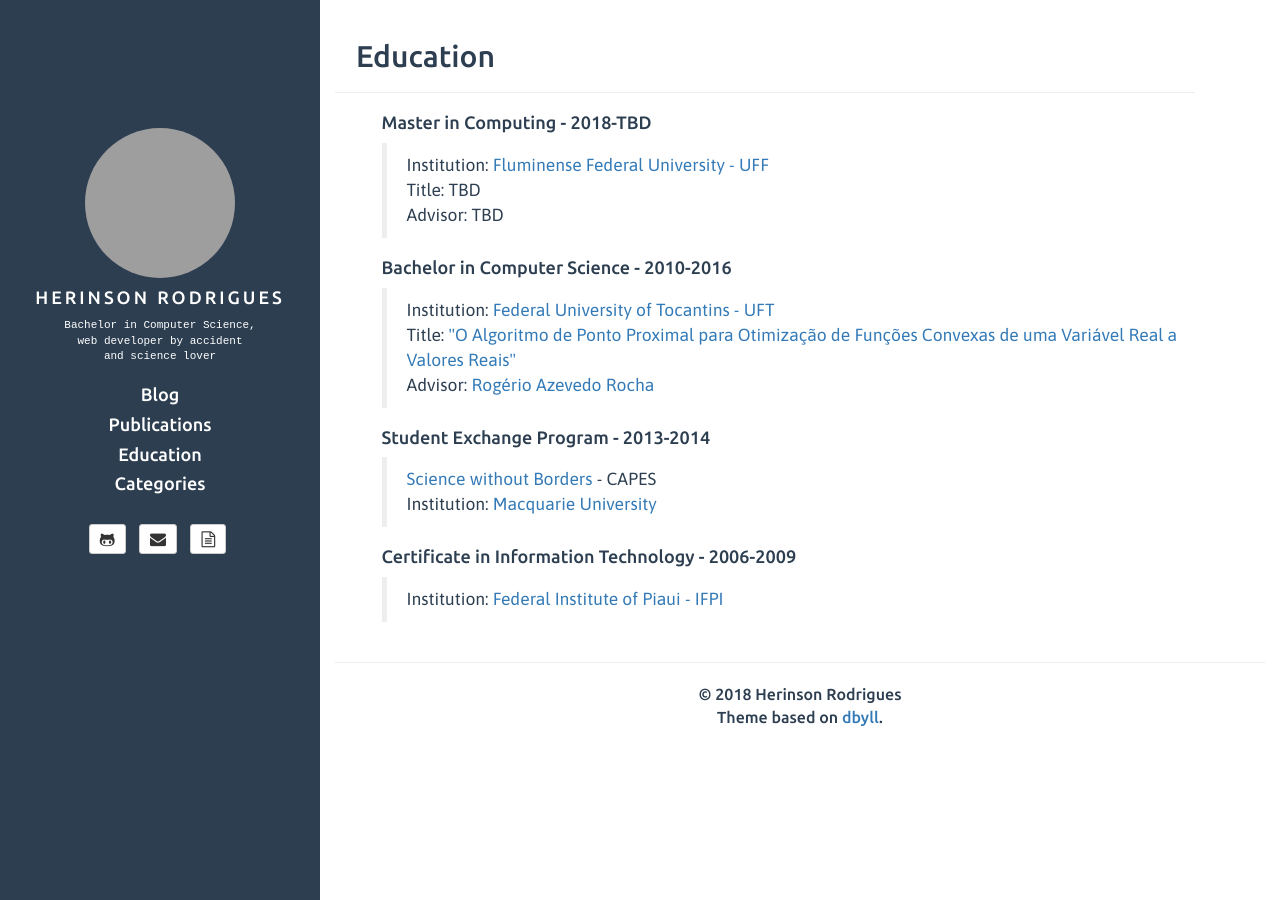
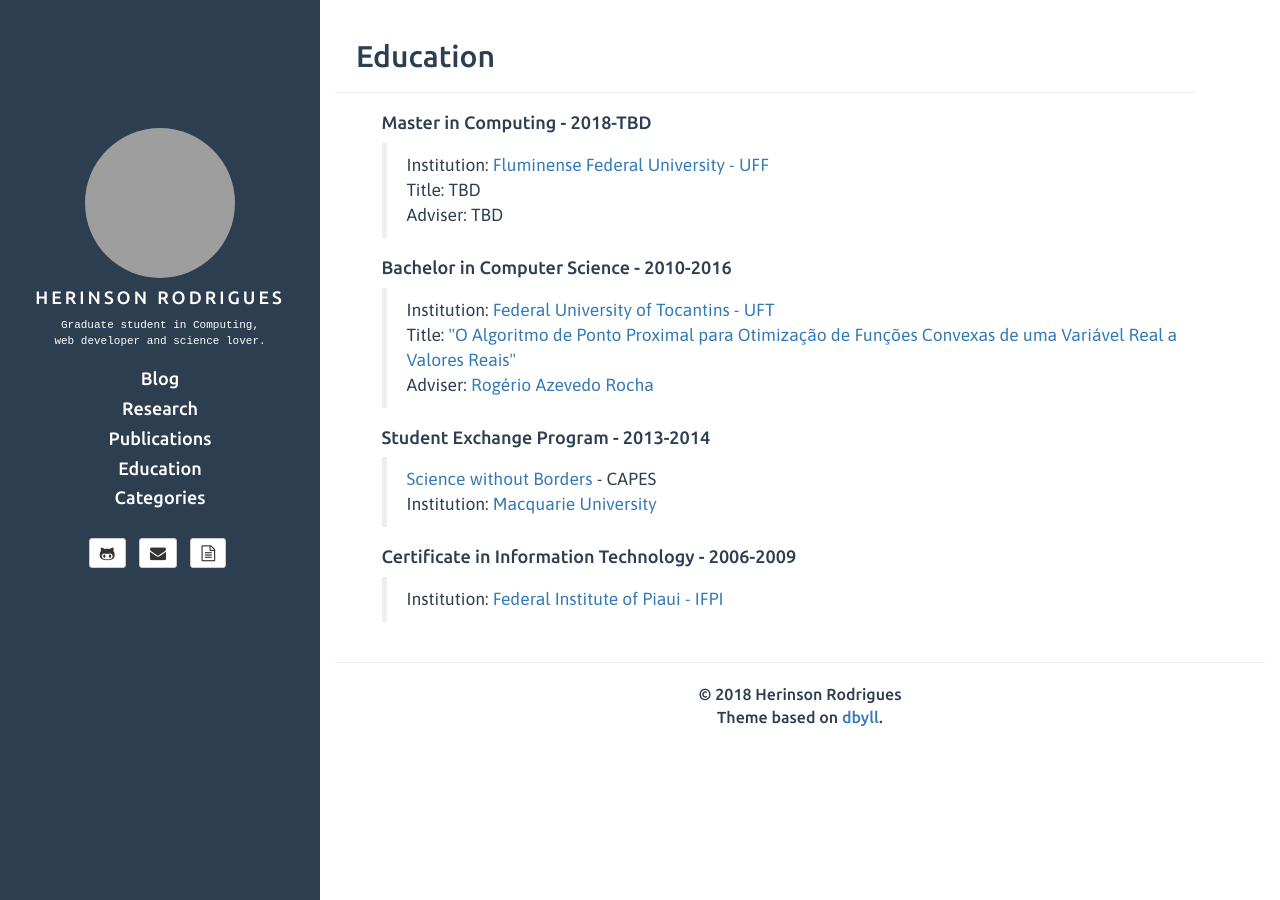
Before and after one commit to herodrigues/herodrigues.github.io, a Jekyll site: the page built from education.html, in a window 1280 px wide. Built offline with Jekyll 4.4.1, drawn with Linux system fonts in a browser that asks for light colours; nearby versions of some CDN libraries; comment, search, counter and statistics services are not loaded; grey boxes are pictures that could not be loaded.

```diff
--- a/_config.yml
+++ b/_config.yml
@@ -27,7 +27,7 @@
   # stackoverflow: 4913642/herodrigues
   lattes: "8487847834781115"
   # researcherid: "D-5273-2017"
-  bio: Bachelor in Computer Science, <br> web developer by accident<br> and science lover
+  bio: Graduate student in Computing, <br>web developer and science lover.
 
 images:
   favicon: "/assets/ico/favicon.ico"
@@ -36,6 +36,7 @@
 publications_path: publications
 categories_path: categories
 education_path: education
+research_path: research
 
 # set it as url of an image
 # sidebar_background_image: https://www.dropbox.com/s/g9h23zrycedxtk5/sky.png?raw=1
--- a/_includes/default.html
+++ b/_includes/default.html
@@ -89,9 +89,10 @@
 		<div class="collapse navbar-collapse" id="bs-example-navbar-collapse-1">
 			<ul class="nav navbar-nav">
 				<li class="active"><a href="{{ site.BASE_PATH }}/">Blog</a></li>
+				<li><a href="{{ site.BASE_PATH}}/{{ site.research_path }}">Research</a></li>
 				<li><a href="{{ site.BASE_PATH}}/{{ site.publications_path }}">Publications</a></li>
-				<li><a href="{{ site.BASE_PATH}}/{{ site.talks_path }}">Talks</a></li>
-				<li><a href="{{ site.BASE_PATH}}/{{ site.categories_path }}">Categories</a></li>
+				<li><a href="{{ site.BASE_PATH}}/{{ site.education_path }}">Education</a></li>
+				<li><a href="{{ site.BASE_PATH}}/{{ site.categories_path }}">Categories</a></li>1
 			</ul>
 		</div><!-- /.navbar-collapse -->
 	</nav>
--- a/_includes/sidebar.html
+++ b/_includes/sidebar.html
@@ -16,6 +16,7 @@
 
 <div id="sidebar-menu">
 	<h4><a href="{{ site.BASE_PATH}}/">Blog</a></h5>
+	<h4><a href="{{ site.BASE_PATH}}/{{ site.research_path }}">Research</a></h4>
 	<h4><a href="{{ site.BASE_PATH}}/{{ site.publications_path }}">Publications</a></h5>
 	<h4><a href="{{ site.BASE_PATH}}/{{ site.education_path }}">Education</a></h5>
 	<h4><a href="{{ site.BASE_PATH}}/{{ site.categories_path }}">Categories</a></h5>
--- a/education.html
+++ b/education.html
@@ -9,14 +9,14 @@
   <blockquote>
     <div>Institution: <a href="http://www.ic.uff.br/index.php/en-GB/">Fluminense Federal University - UFF</a></div>
     <div>Title: TBD</div>
-    <div>Advisor: TBD</div>
+    <div>Adviser: TBD</div>
   </blockquote>
 
   <h4>Bachelor in Computer Science - 2010-2016</h4>
   <blockquote>
     <div>Institution: <a href="http://ww2.uft.edu.br/index.php/ensino/graduacao/cursos/149-ensino/cursos-de-graduacao/10730-ciencia-da-computacao-palmas">Federal University of Tocantins - UFT</a></div>
     <div>Title: <a href="{{ site.BASE_PATH }}/publications/undergraduate-thesis.pdf" target="_blank">"O Algoritmo de Ponto Proximal para Otimização de Funções Convexas de uma Variável Real a Valores Reais"</a></div>
-    <div>Advisor: <a href="">Rogério Azevedo Rocha</a></div>
+    <div>Adviser: <a href="">Rogério Azevedo Rocha</a></div>
   </blockquote>
 
   <h4>Student Exchange Program - 2013-2014</h4>
```
Also changed, not shown: future/2017-11-19-chrome-extension-react-redux.md (added, +48 -0 lines), future/2017-11-19-setting-up-starcraft-api-project-windows.md (added, +6 -0 lines), research.html (added, +7 -0 lines), assets/images/supermanbatman.gif (deleted), assets/images/under-construction.jpg (added), 1 other file.
